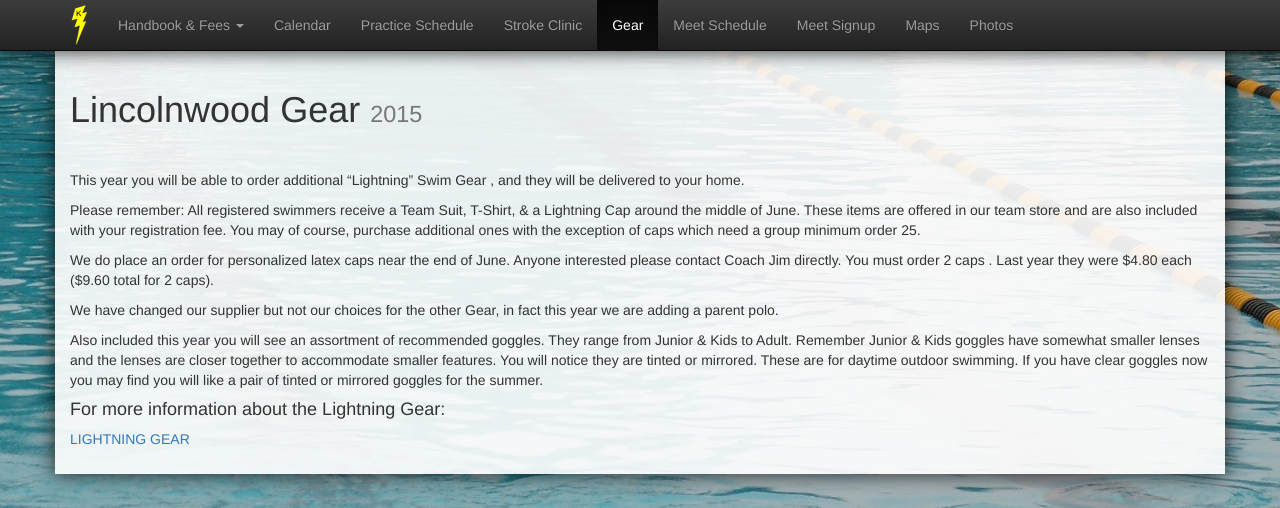
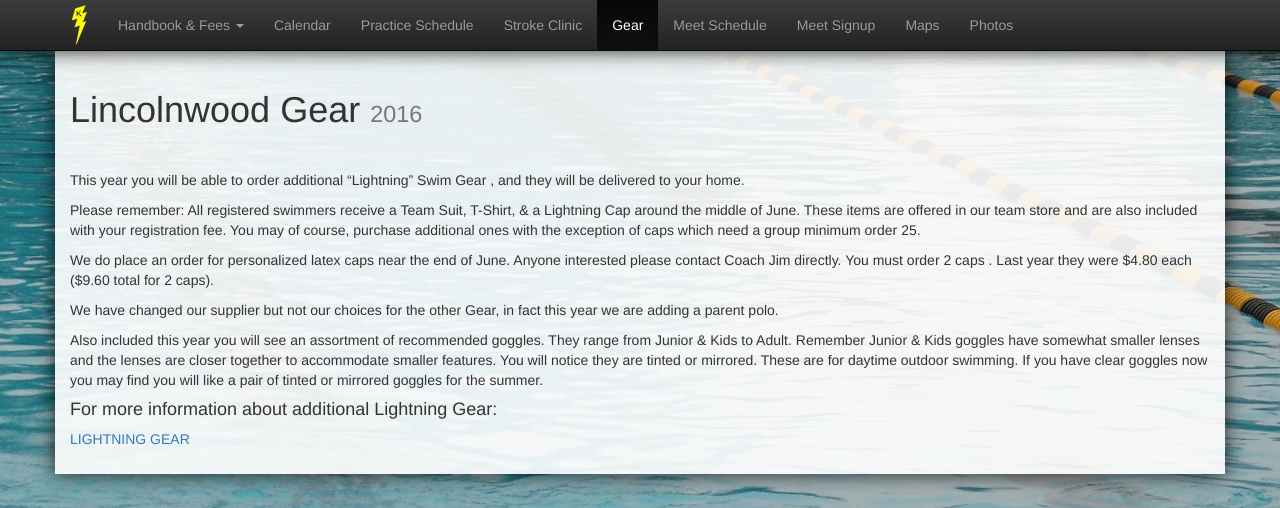
Before and after one commit to schickm/lwlightning.org, a Jekyll site: the page built from lincolnwood-gear.md, in a window 1280 px wide. Shown: the top 508 px of the page. Built offline with Jekyll 4.4.1, drawn with Linux system fonts in a browser that asks for light colours; nearby versions of some CDN libraries.

Commit message:
Update lincolnwood-gear.md

```diff
--- a/lincolnwood-gear.md
+++ b/lincolnwood-gear.md
@@ -3,7 +3,7 @@ layout: page
 status: publish
 published: true
 title: Lincolnwood Gear
-title_small: 2015
+title_small: 2016
 author:
   display_name: jim
   login: jim
@@ -29,6 +29,6 @@ We have changed our supplier but not our choices for the other Gear, in fact thi
 
 Also included this year you will see an assortment of recommended goggles. They range from Junior &amp; Kids to Adult. Remember Junior &amp; Kids goggles have somewhat smaller lenses and the lenses are closer together to accommodate smaller features. You will notice they are tinted or mirrored. These are for daytime outdoor swimming. If you have clear goggles now you may find you will like a pair of tinted or mirrored goggles for the summer.
 
-#### For more information about the Lightning Gear:
+#### For more information about additional Lightning Gear:
 
 <a title="Lightning Gear" href="http://www.thelifeguardstore.com/lgsteams/productcart/pc/viewCategories.asp?idCategory=2515&amp;idAffiliate=436">LIGHTNING GEAR</a>
```
